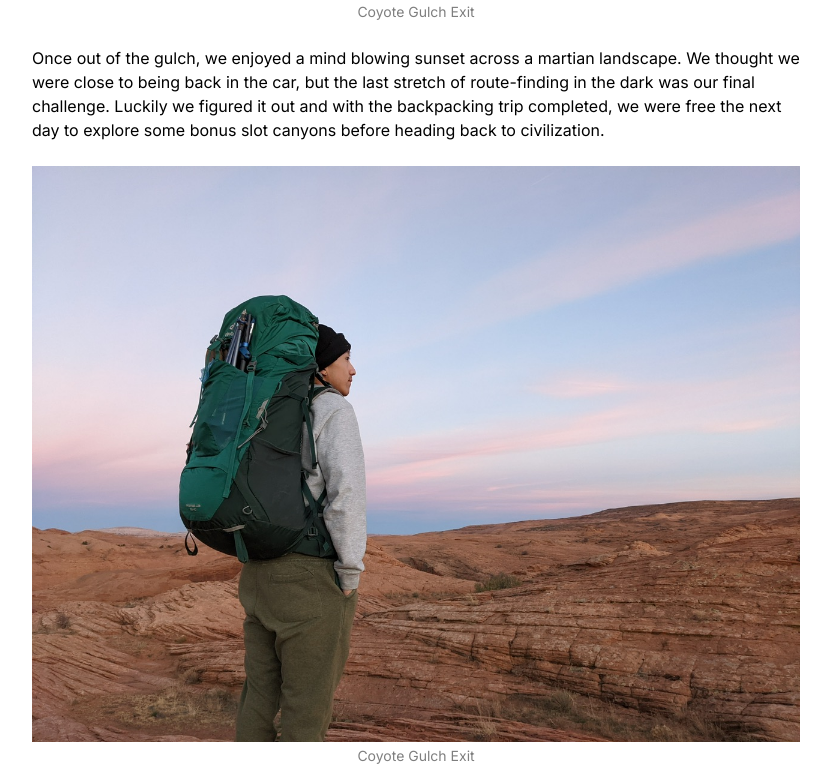
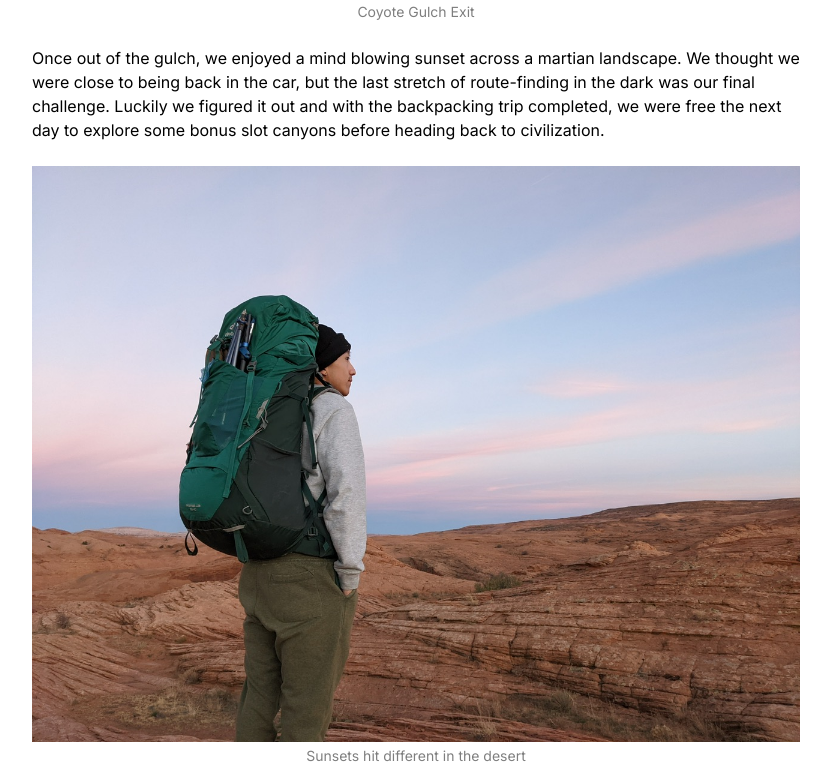
Before and after one commit to joage/website, a Next.js app: page /adventures/utah-1 in a window 1280 px wide. Shown: the part 6431-7213 px from the top of the page, without its empty margins (224-1055 px from the left). Built offline with nearby package versions, Linux system fonts and the light colour scheme.

Commit message:
Update page.tsx

```diff
--- a/src/app/adventures/utah-1/page.tsx
+++ b/src/app/adventures/utah-1/page.tsx
@@ -41,7 +41,7 @@ const Coyote = () => (
 
     Once out of the gulch, we enjoyed a mind blowing sunset across a martian landscape. We thought we were close to being back in the car, but the last stretch of route-finding in the dark was our final challenge. Luckily we figured it out and with the backpacking trip completed, we were free the next day to explore some bonus slot canyons before heading back to civilization.
 
-    <ImageGroup images={[{path: "/images/PXL_20221123_001619202_Original.jpeg", caption: "Coyote Gulch Exit"}]} />
+    <ImageGroup images={[{path: "/images/PXL_20221123_001619202_Original.jpeg", caption: "Sunsets hit different in the desert"}]} />
   </Post>
 );
 
```
